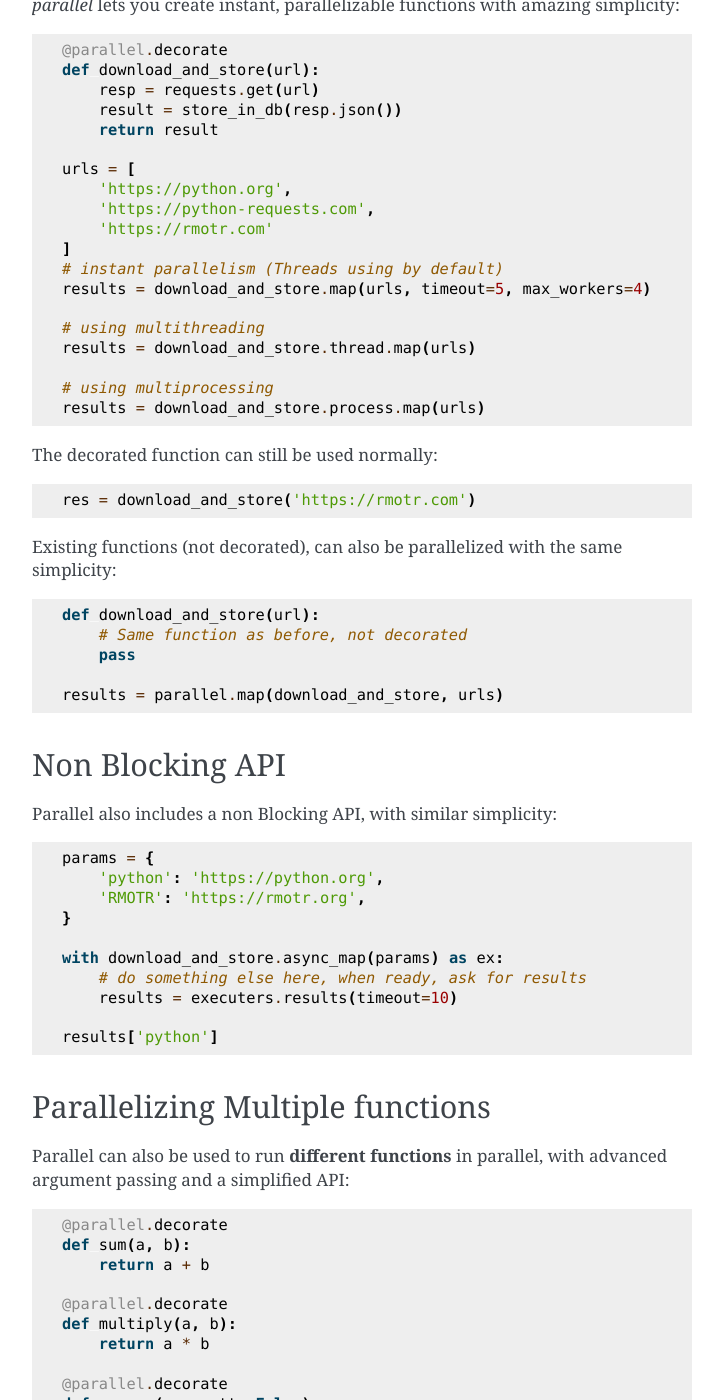
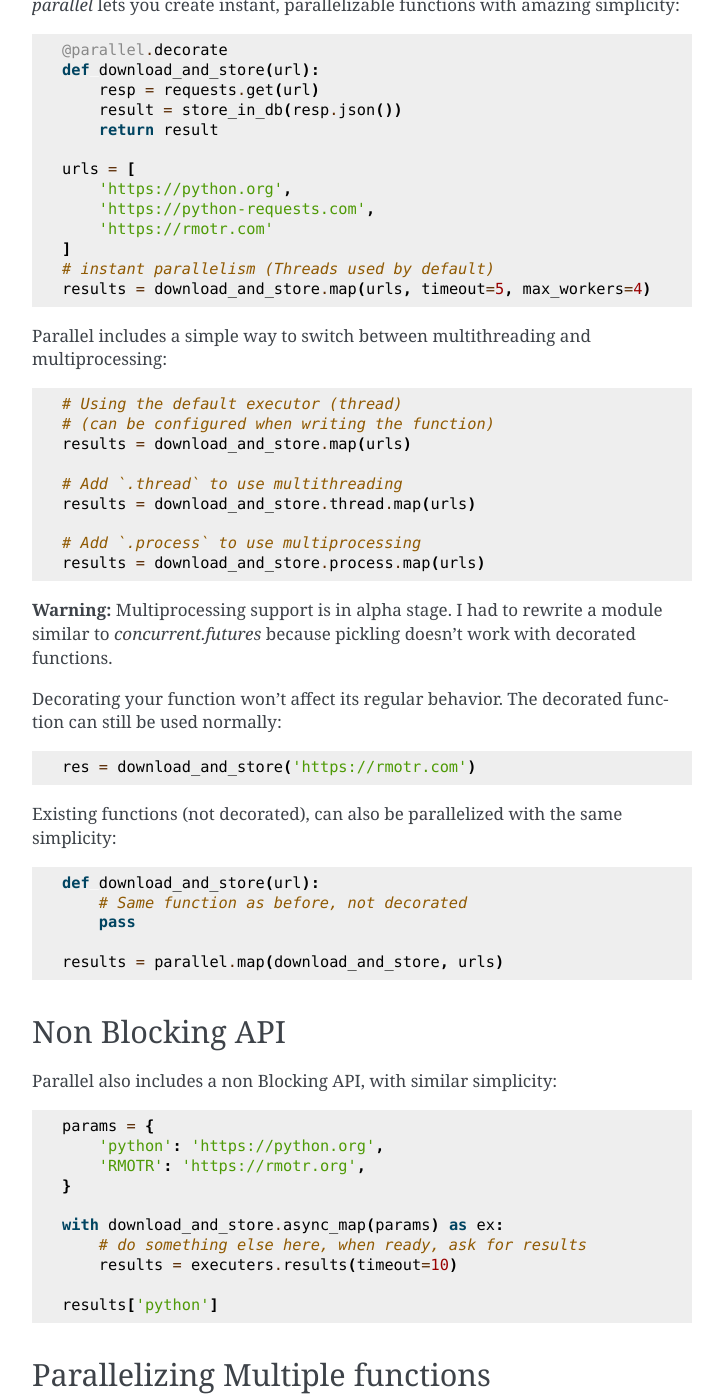
Before and after one commit to santiagobasulto/parallel, a Sphinx documentation site: the page built from docs/index.rst, in a window 1280 px wide and 1400 px high, scrolled down 706 px. Shown: the whole window, without its empty margins (388-1111 px from the left). Built offline with Sphinx 7.4.7, drawn with Linux system fonts in a browser that asks for light colours; some of the changed text lies outside the part shown.

Commit message:
Improved docs

```diff
--- a/docs/index.rst
+++ b/docs/index.rst
@@ -44,15 +44,27 @@ amazing simplicity::
         'https://python-requests.com',
         'https://rmotr.com'
     ]
-    # instant parallelism (Threads using by default)
+    # instant parallelism (Threads used by default)
     results = download_and_store.map(urls, timeout=5, max_workers=4)
 
-    # using multithreading
+Parallel includes a simple way to switch between
+multithreading and multiprocessing::
+
+    # Using the default executor (thread)
+    # (can be configured when writing the function)
+    results = download_and_store.map(urls)
+
+    # Add `.thread` to use multithreading
     results = download_and_store.thread.map(urls)
 
-    # using multiprocessing
+    # Add `.process` to use multiprocessing
     results = download_and_store.process.map(urls)
 
+**Warning:** Multiprocessing support is in alpha stage. I had to rewrite a
+module similar to `concurrent.futures` because pickling doesn't work with
+decorated functions.
+
+Decorating your function won't affect its regular behavior.
 The decorated function can still be used normally::
 
     res = download_and_store('https://rmotr.com')
```
Also changed, not shown: other parts of docs/index.rst (+1 -1 lines).
